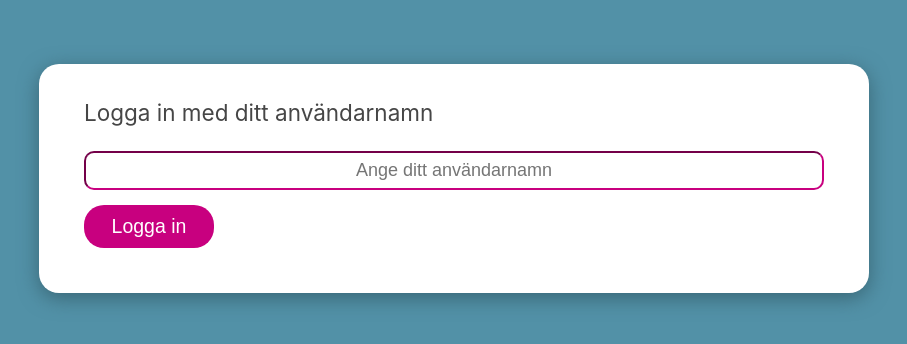
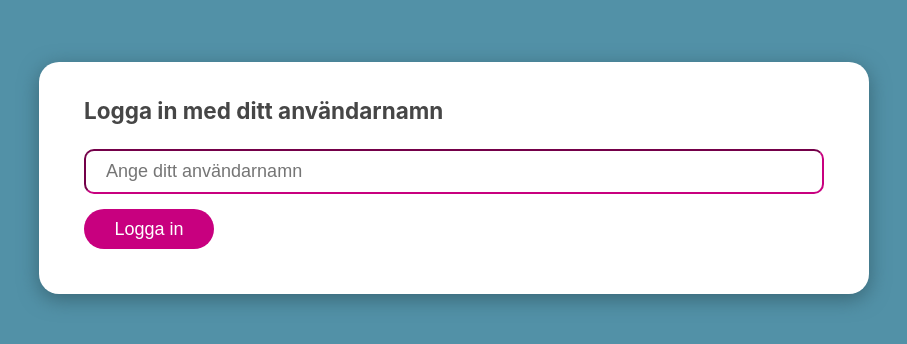
Before and after one commit to andreasaker/euro-project, a React (Create React App) app: page / in a window 1280 px wide. Shown: the part 222-566 px from the top of the page, without its empty margins (186-1093 px from the left). Built offline with nearby package versions, Linux system fonts and the light colour scheme; no server answers.

Commit message:
more style changes

```diff
--- a/src/components/Login.css
+++ b/src/components/Login.css
@@ -52,6 +52,11 @@ textarea:focus {
     padding: 25px;
   }
 
+  form input {
+    text-align: left;
+    padding: 10px 0 10px 20px;
+  }
+
   form button {
     max-width: 130px;
   }
--- a/src/components/Navbar.css
+++ b/src/components/Navbar.css
@@ -22,4 +22,7 @@
 }
 
 @media screen and (min-width: 1080px) {
+  .navbar {
+    padding: 20px 20px 0 20px;
+  }
 }
--- a/src/index.css
+++ b/src/index.css
@@ -16,7 +16,6 @@ body {
 
 h1 {
   font-size: 2rem;
-  font-weight: normal;
 }
 h2 {
   font-size: 1.6rem;
@@ -40,3 +39,10 @@ button {
   border: 0;
   cursor: pointer;
 }
+
+@media screen and (min-width: 1080px) {
+  button {
+    font-size: 1.2rem;
+    height: 40px;
+  }
+}
```
